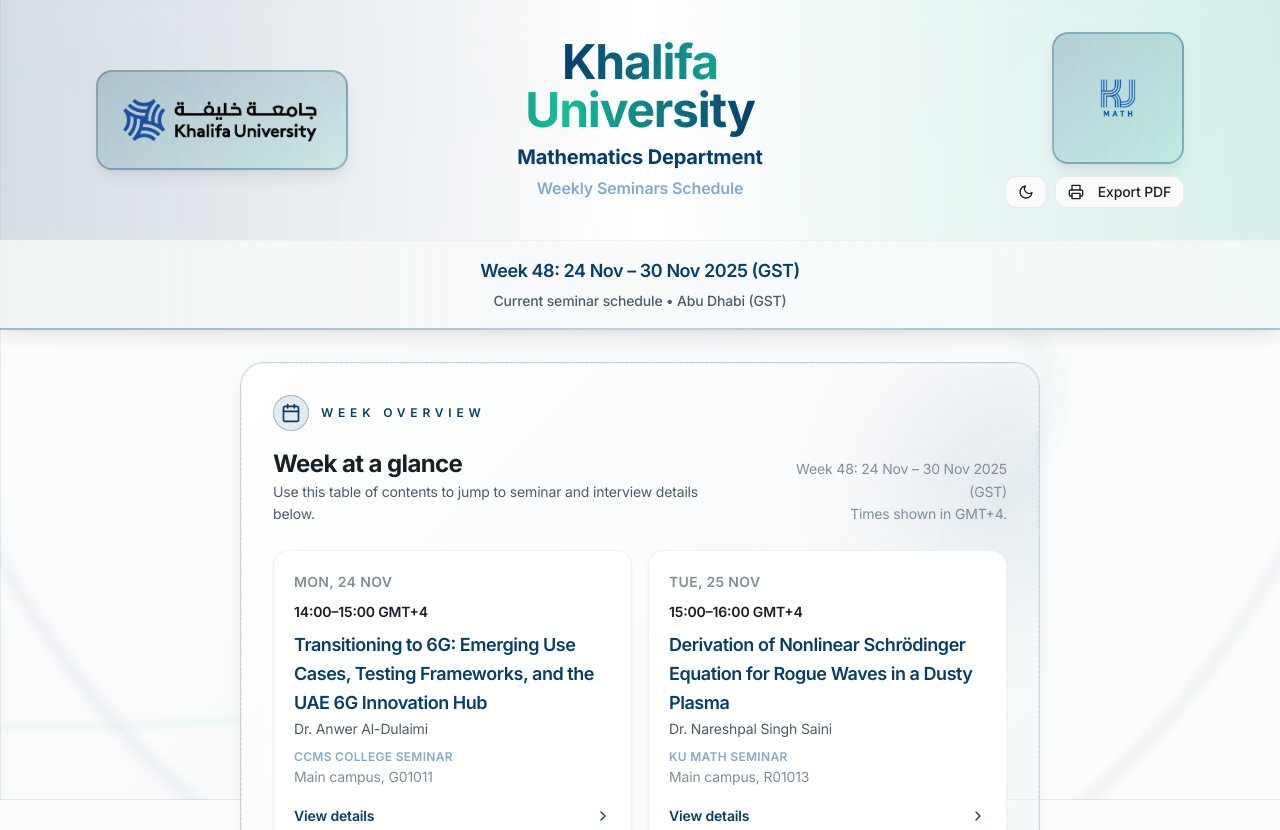
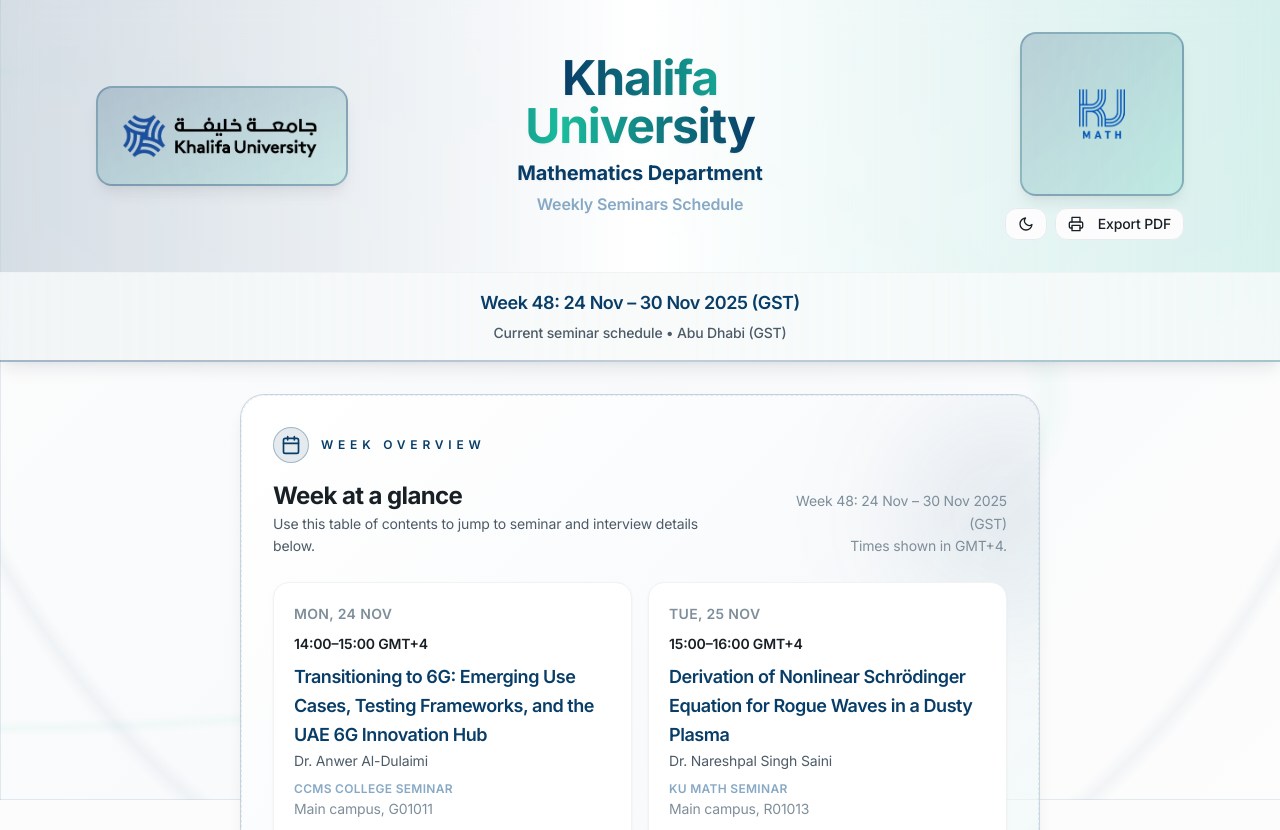
Before and after one commit to dutykh/ku-math-seminars, an Astro site: page / in a window 1280 px wide. Shown: the top 830 px of the page. Built offline with nearby package versions, Linux system fonts and the light colour scheme; Astro itself is replaced by a stand-in of ours.

Commit message:
fix: increase mathematics department logo size in week header
- Changed logo height from h-20/h-24 to h-28/h-32 for better visibility

```diff
--- a/src/components/WeekHeader.astro
+++ b/src/components/WeekHeader.astro
@@ -81,7 +81,7 @@
             <img
               src="/assets/KUMathLogo-transparent.png"
               alt="Mathematics Department"
-              class="h-20 md:h-24 w-auto"
+              class="h-28 md:h-32 w-auto"
             />
           </div>
         </a>
```
